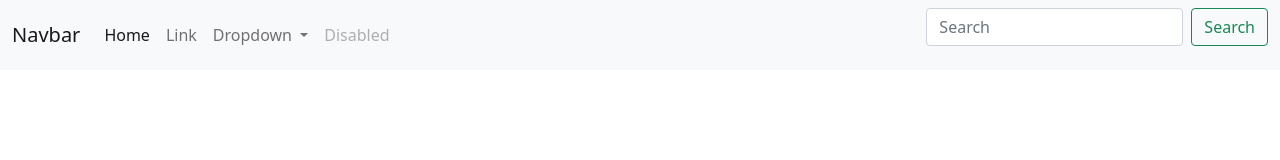
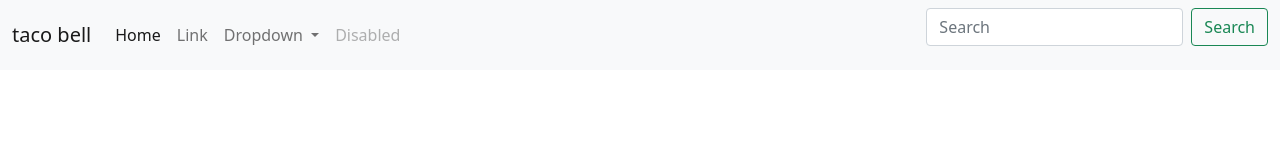
Before and after one commit to bearzon30fps/pacwrld-repository, a plain HTML site: page index.html in a window 1280 px wide. Drawn offline with nearby package versions, Linux system fonts and the light colour scheme.

Commit message:
Update index.html

```diff
--- a/index.html
+++ b/index.html
@@ -3,7 +3,7 @@
     <script src="https://cdn.jsdelivr.net/npm/bootstrap@5.0.2/dist/js/bootstrap.bundle.min.js" integrity="sha384-MrcW6ZMFYlzcLA8Nl+NtUVF0sA7MsXsP1UyJoMp4YLEuNSfAP+JcXn/tWtIaxVXM" crossorigin="anonymous"></script>
     <nav class="navbar navbar-expand-lg navbar-light bg-light">
         <div class="container-fluid">
-          <a class="navbar-brand" href="#">Navbar</a>
+          <a class="navbar-brand" href="https://www.youtube.com/watch?v=zgVQ2d4ZRN8">taco bell</a>
           <button class="navbar-toggler" type="button" data-bs-toggle="collapse" data-bs-target="#navbarSupportedContent" aria-controls="navbarSupportedContent" aria-expanded="false" aria-label="Toggle navigation">
             <span class="navbar-toggler-icon"></span>
           </button>
```
